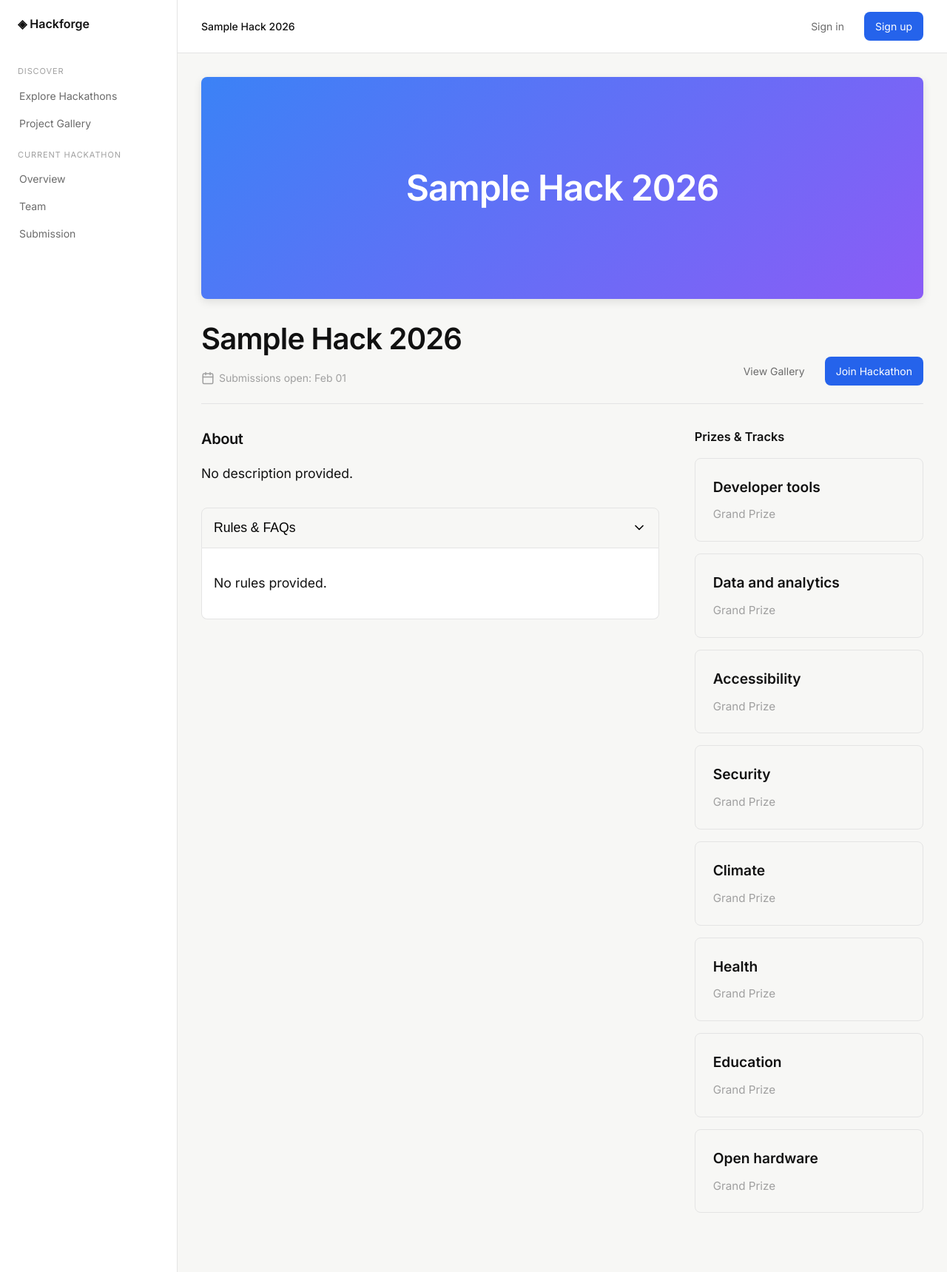
After one commit to Anirudh-12/HackForge, a FastAPI app: page /events/evt_01 in a window 1280 px wide, after a click on "Rules & FAQs". The commit adds this page. Shown: the whole page at 74% size. Run offline with FastAPI, Linux system fonts and the light colour scheme.

Commit message:
Rich Event Landing Pages is now complete!

```diff
--- a/src/models.py
+++ b/src/models.py
@@ -36,6 +36,10 @@ class Event(Base):
     judging_open: Mapped[datetime | None] = mapped_column(DateTime(timezone=True), nullable=True)
     judging_close: Mapped[datetime | None] = mapped_column(DateTime(timezone=True), nullable=True)
     results_published: Mapped[bool] = mapped_column(Boolean, default=False, nullable=False)
+
+    banner_image_path: Mapped[str | None] = mapped_column(String, nullable=True)
+    description_markdown: Mapped[str | None] = mapped_column(Text, nullable=True)
+    rules_markdown: Mapped[str | None] = mapped_column(Text, nullable=True)
 
     tracks: Mapped[list[Track]] = relationship(back_populates="event")
     teams: Mapped[list[Team]] = relationship(back_populates="event")
--- a/src/routers/public.py
+++ b/src/routers/public.py
@@ -36,6 +36,35 @@ def landing(request: Request, db: Session = Depends(get_db), user: User | None =
     return templates.TemplateResponse(request=request, name="landing.html", context=
         base_context(request=request, event=event, user=user, role="visitor"),
     )
+
+@router.get("/events/{event_id}")
+def event_landing(event_id: str, request: Request, db: Session = Depends(get_db), user: User | None = Depends(get_current_user)):
+    event = db.get(Event, event_id)
+    if not event:
+        raise HTTPException(status_code=404, detail="Event not found")
+
+    tracks = db.query(Track).filter(Track.event_id == event_id).all()
+
+    return templates.TemplateResponse(request=request, name="event_landing.html", context=
+        base_context(
+            request=request,
+            event=event,
+            user=user,
+            role=role_for(membership_for(db, user, event.id) if user else None),
+            tracks=tracks
+        ),
+    )
+
+@router.post("/events/{event_id}/join")
+def join_event(event_id: str, request: Request, db: Session = Depends(get_db), user: User | None = Depends(get_current_user)):
+    if not user:
+        return RedirectResponse(f"/login?next=/events/{event_id}", status_code=303)
+
+    from src.queries import upsert_membership
+    upsert_membership(db, event_id, user.id, "participant")
+    db.commit()
+
+    return RedirectResponse(f"/participant/{event_id}/dashboard", status_code=303)
 
 
 @router.get("/explore")
--- /dev/null
+++ b/src/templates/event_landing.html
@@ -0,0 +1,170 @@
+{% extends "base_app.html" %}
+{% block title %}{{ event.name }} - HackForge{% endblock %}
+
+{% block content %}
+<style>
+  .event-banner {
+    width: 100%;
+    height: 300px;
+    object-fit: cover;
+    border-radius: var(--radius);
+    margin-bottom: 24px;
+    box-shadow: 0 4px 12px rgba(0,0,0,0.1);
+  }
+  .markdown-body {
+    line-height: 1.6;
+    font-size: 1.1rem;
+  }
+  .markdown-body h2 {
+    margin-top: 1.5em;
+    margin-bottom: 0.5em;
+    border-bottom: 1px solid var(--border);
+    padding-bottom: 0.3em;
+  }
+  .markdown-body h3 {
+    margin-top: 1.2em;
+    margin-bottom: 0.5em;
+  }
+  .markdown-body p {
+    margin-bottom: 1em;
+  }
+  .markdown-body ul, .markdown-body ol {
+    margin-bottom: 1em;
+    padding-left: 2em;
+  }
+  .track-card {
+    background: var(--surface-hover);
+    border: 1px solid var(--border);
+    border-radius: var(--radius);
+    padding: 24px;
+    display: flex;
+    flex-direction: column;
+    gap: 12px;
+  }
+  .accordion-btn {
+    width: 100%;
+    text-align: left;
+    background: var(--surface-hover);
+    border: 1px solid var(--border);
+    padding: 16px;
+    font-size: 1.1rem;
+    font-weight: 500;
+    cursor: pointer;
+    border-radius: var(--radius);
+    display: flex;
+    justify-content: space-between;
+    align-items: center;
+  }
+  .accordion-content {
+    display: none;
+    padding: 16px;
+    border: 1px solid var(--border);
+    border-top: none;
+    border-bottom-left-radius: var(--radius);
+    border-bottom-right-radius: var(--radius);
+    background: var(--surface);
+  }
+  .accordion-btn.active {
+    border-bottom-left-radius: 0;
+    border-bottom-right-radius: 0;
+  }
+</style>
+
+<div style="max-width: 1000px; margin: 0 auto;">
+  {% if event.banner_image_path %}
+    <img src="{{ event.banner_image_path }}" class="event-banner" alt="{{ event.name }} Banner">
+  {% else %}
+    <div class="event-banner" style="background: linear-gradient(135deg, #3b82f6, #8b5cf6); display: flex; align-items: center; justify-content: center; color: white;">
+      <h1 style="font-size: 3rem; margin: 0;">{{ event.name }}</h1>
+    </div>
+  {% endif %}
+
+  <div style="display: flex; justify-content: space-between; align-items: flex-end; margin-bottom: 32px; border-bottom: 1px solid var(--border); padding-bottom: 24px;">
+    <div>
+      <h1 style="margin: 0 0 12px 0; font-size: 2.5rem;">{{ event.name }}</h1>
+      <div style="display: flex; gap: 16px; color: var(--text-muted);">
+        <div style="display: flex; align-items: center; gap: 6px;">
+          <svg width="18" height="18" viewBox="0 0 24 24" fill="none" stroke="currentColor" stroke-width="2" stroke-linecap="round" stroke-linejoin="round"><rect x="3" y="4" width="18" height="18" rx="2" ry="2"></rect><line x1="16" y1="2" x2="16" y2="6"></line><line x1="8" y1="2" x2="8" y2="6"></line><line x1="3" y1="10" x2="21" y2="10"></line></svg>
+          Submissions open: {{ event.submissions_open.strftime('%b %d') if event.submissions_open else 'TBA' }}
+        </div>
+      </div>
+    </div>
+    <div style="display: flex; gap: 12px; align-items: center;">
+      <a href="/projects?event_id={{ event.id }}" class="btn btn-ghost">View Gallery</a>
+      {% if user %}
+        {% if role and role != 'visitor' %}
+          <a href="/{{ role }}/{{ event.id }}/dashboard" class="btn btn-primary">Go to Dashboard</a>
+        {% else %}
+          <form method="post" action="/events/{{ event.id }}/join" style="margin: 0;">
+             <button type="submit" class="btn btn-primary">Join Hackathon</button>
+          </form>
+        {% endif %}
+      {% else %}
+        <a href="/login?next=/events/{{ event.id }}" class="btn btn-primary">Join Hackathon</a>
+      {% endif %}
+    </div>
+  </div>
+
+  <div style="display: grid; grid-template-columns: 2fr 1fr; gap: 48px; margin-bottom: 48px;">
+    <div>
+      <h2 style="margin-top: 0;">About</h2>
+      <div class="markdown-body" id="event-description">
+        <!-- Rendered by JS -->
+      </div>
+
+      <div style="margin-top: 32px;">
+        <button class="accordion-btn" onclick="toggleAccordion('rules-accordion', this)">
+          Rules & FAQs
+          <svg width="20" height="20" viewBox="0 0 24 24" fill="none" stroke="currentColor" stroke-width="2" stroke-linecap="round" stroke-linejoin="round"><polyline points="6 9 12 15 18 9"></polyline></svg>
+        </button>
+        <div id="rules-accordion" class="accordion-content markdown-body">
+          <!-- Rendered by JS -->
+        </div>
+      </div>
+    </div>
+
+    <div>
+      <h3 style="margin-top: 0; margin-bottom: 16px;">Prizes & Tracks</h3>
+      <div style="display: flex; flex-direction: column; gap: 16px;">
+        {% for track in tracks %}
+        <div class="track-card">
+          <h4 style="margin: 0; font-size: 1.2rem; color: var(--text-primary);">{{ track.name }}</h4>
+          <p style="margin: 0; color: var(--text-muted); font-size: 0.95rem;">
+            {{ track.prize or 'Grand Prize' }}
+          </p>
+        </div>
+        {% else %}
+        <div class="card" style="text-align: center; color: var(--text-muted);">
+          No tracks announced yet.
+        </div>
+        {% endfor %}
+      </div>
+    </div>
+  </div>
+</div>
+
+<script src="/static/marked.min.js"></script>
+<script type="text/markdown" id="raw-description">{{ event.description_markdown or 'No description provided.' }}</script>
+<script type="text/markdown" id="raw-rules">{{ event.rules_markdown or 'No rules provided.' }}</script>
+
+<script>
+  // Render Markdown
+  const rawDescription = document.getElementById('raw-description').innerHTML;
+  document.getElementById('event-description').innerHTML = marked.parse(rawDescription);
+
+  const rawRules = document.getElementById('raw-rules').innerHTML;
+  document.getElementById('rules-accordion').innerHTML = marked.parse(rawRules);
+
+  // Accordion Logic
+  function toggleAccordion(id, btn) {
+    const content = document.getElementById(id);
+    if (content.style.display === "block") {
+      content.style.display = "none";
+      btn.classList.remove("active");
+    } else {
+      content.style.display = "block";
+      btn.classList.add("active");
+    }
+  }
+</script>
+{% endblock %}
```
Also changed, not shown: src/routers/organizer.py (+197 -88 lines), src/templates/explore.html (+6 -2 lines), src/templates/organizer/event.html (+52 -13 lines).
